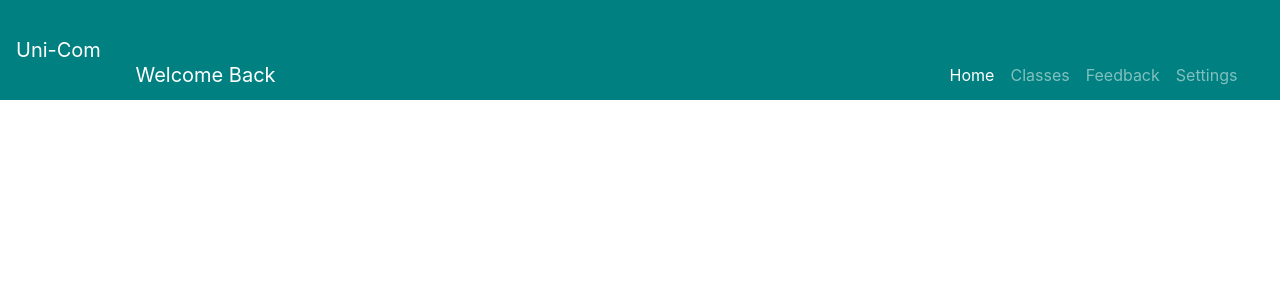
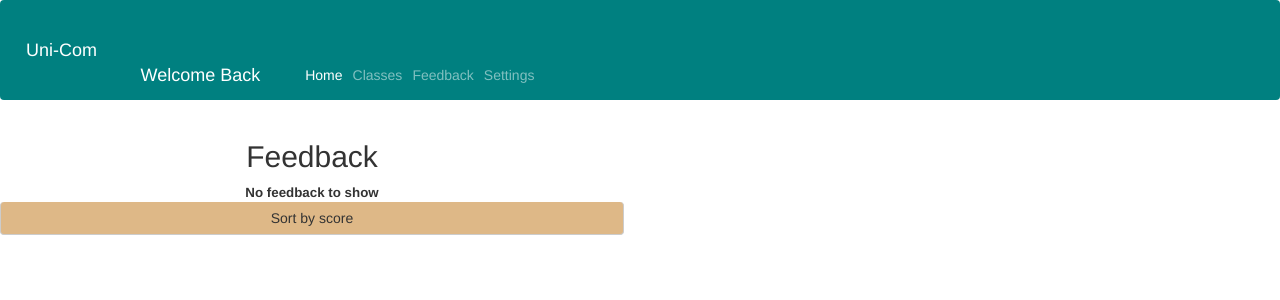
Before and after one commit to Ashwin-MJ/UniCom, a Django app: page /student/home/ in a window 1280 px wide. Shown: the top 300 px of the page. Run offline with Django 3.2, Linux system fonts and the light colour scheme; some libraries are stand-ins or nearby versions.

Commit message:
Start on showing feedback, add date_given to feedback model, update population script, update student_home template

```diff
--- a/student_feedback_project/populate.py
+++ b/student_feedback_project/populate.py
@@ -7,6 +7,7 @@
 from student_feedback_app.models import StudentProfile, Class, LecturerProfile, Feedback
 from django.template.defaultfilters import slugify
 from django.contrib.auth.models import User
+from django.utils import timezone
 
 
 def populate():
@@ -154,6 +155,7 @@
 		print("\tPoints Awarded: " + str(fb.points))
 		print("\tLecturer: " + fb.lecturer.lecturer.username)
 		print("\tStudent: " + fb.student.student.username)
+		print("\tDate given: " + str(fb.date_given))
 
 # Helper function to add a new class
 def add_class(subject,class_code):
@@ -204,6 +206,7 @@
 	fb = Feedback.objects.get_or_create(feedback_id=feedback_id)[0]
 	fb.category = category
 	fb.points = points
+	fb.date_given = timezone.now()
 	fb.lecturer = LecturerProfile.objects.get(lecturer_number=lecturer)
 	stud = StudentProfile.objects.get(student_number=student)
 	fb.student = stud
--- a/student_feedback_project/student_feedback_app/models.py
+++ b/student_feedback_project/student_feedback_app/models.py
@@ -1,6 +1,8 @@
 from django.db import models
 from django.contrib.auth.models import User
 from django.template.defaultfilters import slugify
+from datetime import datetime
+from django.utils import timezone
 
 class StudentProfile(models.Model):
         student = models.OneToOneField(User, on_delete=models.CASCADE)
@@ -45,6 +47,7 @@
 
 class Feedback(models.Model):
         feedback_id = models.IntegerField(primary_key=True,default=0)
+        date_given = models.DateTimeField(default=timezone.now)
         category = models.CharField(max_length=100)
         points = models.IntegerField(default=0)
         lecturer = models.ForeignKey('LecturerProfile', on_delete=models.CASCADE, null=True, blank=True)
--- a/student_feedback_project/student_feedback_app/views.py
+++ b/student_feedback_project/student_feedback_app/views.py
@@ -1,5 +1,8 @@
 from django.shortcuts import render
 from django.http import HttpResponse
+from student_feedback_app.models import Feedback
+from datetime import datetime, timedelta
+from django.utils import timezone
 
 # Create your views here.
 def index(request):
@@ -9,6 +12,12 @@
     return HttpResponse("This is the login/sign up page")
 
 def student_home(request):
+    context_dict = {}
+    #get feedback given in this month; use __gt for '>'
+    d = timezone.now().month
+    feedback = Feedback.objects.filter(date_given__month=d)
+    context_dict["feedback"] = feedback
+
     return render(request, 'student_feedback_app/student_home.html')
 
 def all_feedback(request):
--- a/student_feedback_project/templates/student_feedback_app/student_home.html
+++ b/student_feedback_project/templates/student_feedback_app/student_home.html
@@ -1 +1,23 @@
 {% extends 'student_feedback_app/base.html' %}
+
+{% block body_block %}
+	<div class="row">
+		<div class="col-sm-6 text-center" style="font-size: 10pt; border-right: 1px solid #fff;">
+			<h2 class="w3-sandybrown">Feedback</h2>
+			<div class="w3-container">
+				{% if feedback %}
+				<ul class="list-unstyled">
+					{% for fb in feedback %}
+					<li>
+						{{feedback.category}}
+					</li>
+					{% endfor %}
+				</ul>
+				{% else %}
+				<strong> No feedback to show </strong>
+				{% endif %}
+				<button type="button" class="btn btn-default" style="border-top:1pt;background-color:burlywood;width:100%;">Sort by score</button>
+			</div>
+		</div>
+	</div>
+{% endblock %}
```
Also changed, not shown: student_feedback_project/student_feedback_app/migrations/0004_feedback_date_given.py (added), student_feedback_project/student_feedback_app/migrations/0005_auto_20181106_2216.py (added), student_feedback_project/student_feedback_app/migrations/0006_auto_20181106_2223.py (added), student_feedback_project/student_feedback_app/migrations/0007_auto_20181106_2226.py (added), student_feedback_project/student_feedback_app/migrations/0008_auto_20181106_2229.py (added), student_feedback_project/templates/student_feedback_app/base.html (line endings or trailing spaces).
